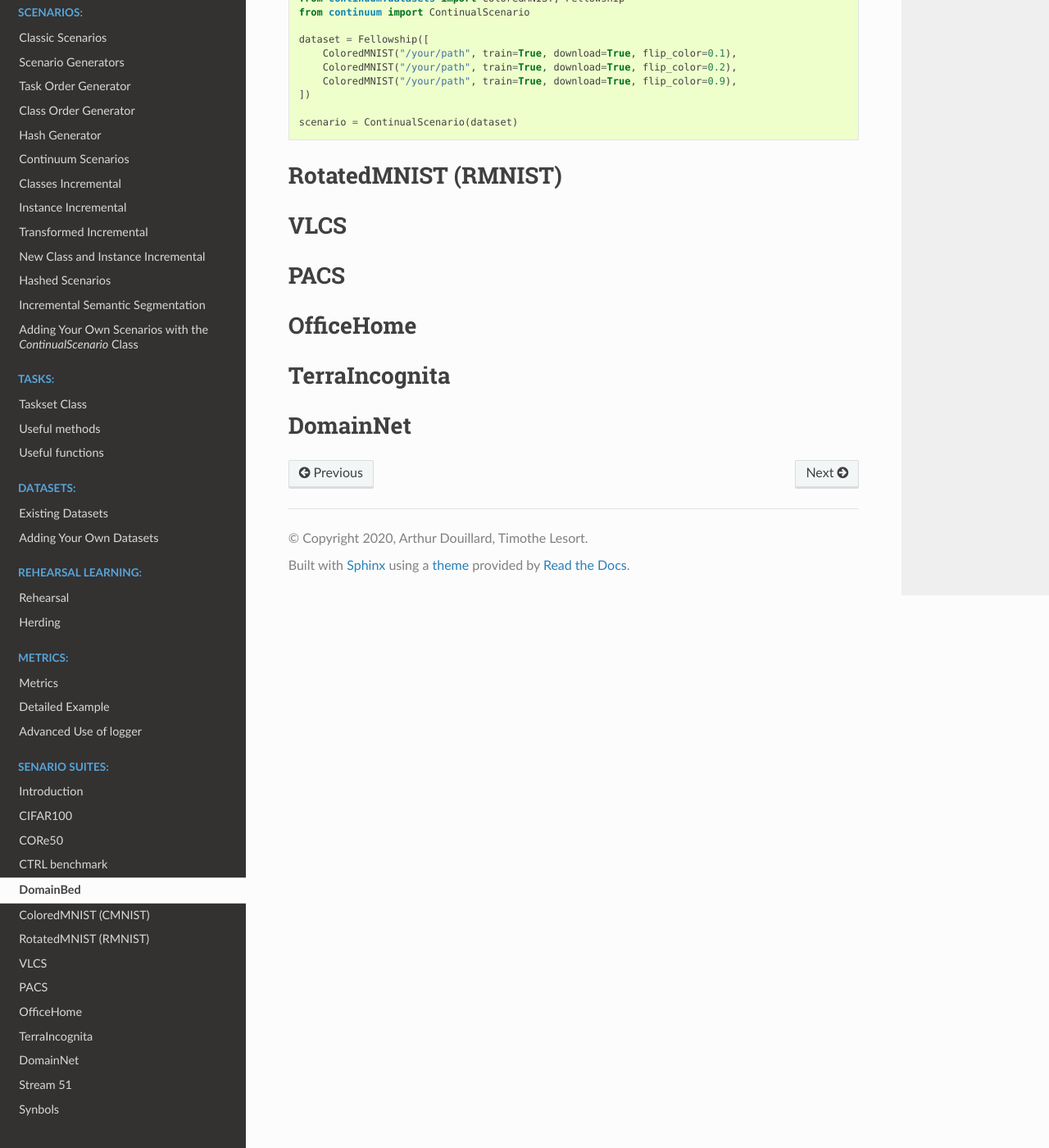
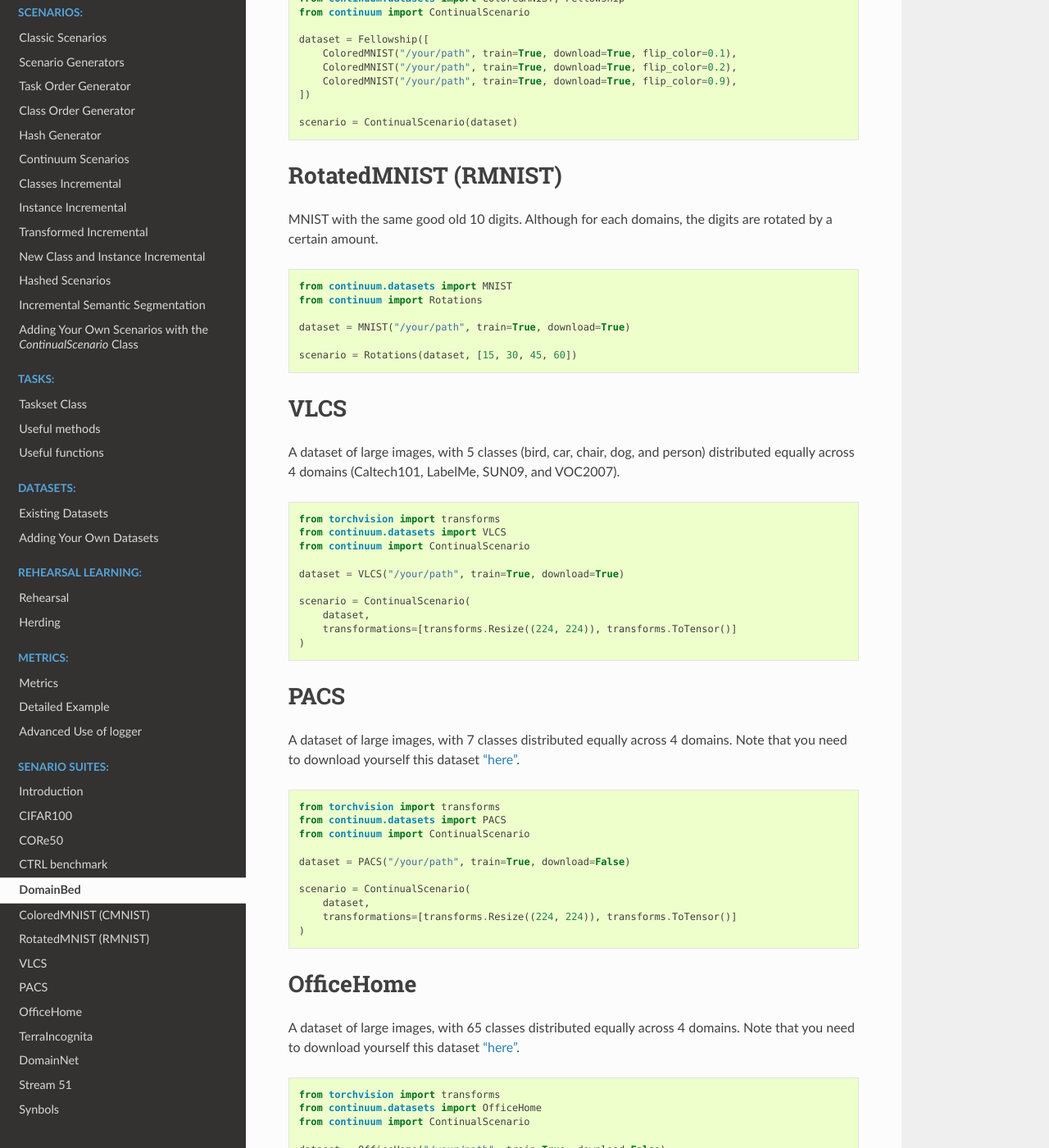
Before and after one commit to Continvvm/continuum, a Sphinx documentation site: the page built from docs/_tutorials/scenarios_suites/DomainBed.rst, in a window 1280 px wide and 1400 px high, scrolled down 772 px. Shown: the whole window at 82% size. Built offline with Sphinx 7.4.7 and the Read the Docs theme 2.0.0, drawn with Linux system fonts in a browser that asks for light colours; some of the changed text lies outside the part shown.

Commit message:
Add webdoc for all datasets of DomainBed.

```diff
--- a/docs/_tutorials/datasets/dataset.rst
+++ b/docs/_tutorials/datasets/dataset.rst
@@ -64,11 +64,11 @@ Existing Datasets
 +----------------------+------------+------------+---------------+-------------------+
 | **Terra Incognita**  | 10         | 224x224x3  | ✅            | Images            |
 +----------------------+------------+------------+---------------+-------------------+
-| **PACS**             | 7          | 224x224x3  | ✅            | Images            |
+| **PACS**             | 7          | 224x224x3  | ❌           | Images            |
 +----------------------+------------+------------+---------------+-------------------+
 | **VLCS**             | 5          | 224x224x3  | ✅            | Images            |
 +----------------------+------------+------------+---------------+-------------------+
-| **OfficeHome**       | 65         | 224x224x3  | ✅            | Images            |
+| **OfficeHome**       | 65         | 224x224x3  | ❌            | Images            |
 +----------------------+------------+------------+---------------+-------------------+
 | **DomainNet**        | 345        | 224x224x3  | ✅            | Images            |
 +----------------------+------------+------------+---------------+-------------------+
--- a/docs/_tutorials/scenarios_suites/DomainBed.rst
+++ b/docs/_tutorials/scenarios_suites/DomainBed.rst
@@ -45,19 +45,121 @@ of the color, then it'll get super bad.
 RotatedMNIST (RMNIST)
 ----------------------
 
+MNIST with the same good old 10 digits. Although for each domains, the digits
+are rotated by a certain amount.
+
+.. code-block:: python
+
+    from continuum.datasets import MNIST
+    from continuum import Rotations
+
+    dataset = MNIST("/your/path", train=True, download=True)
+
+    scenario = Rotations(dataset, [15, 30, 45, 60])
+
 
 VLCS
 ----------------------
 
+A dataset of large images, with 5 classes (bird, car, chair, dog, and person)
+distributed equally across 4 domains (Caltech101, LabelMe, SUN09, and VOC2007).
+
+
+.. code-block:: python
+
+    from torchvision import transforms
+    from continuum.datasets import VLCS
+    from continuum import ContinualScenario
+
+    dataset = VLCS("/your/path", train=True, download=True)
+
+    scenario = ContinualScenario(
+        dataset,
+        transformations=[transforms.Resize((224, 224)), transforms.ToTensor()]
+    )
+
+
 PACS
 ----------------------
 
+A dataset of large images, with 7 classes distributed equally across 4 domains.
+Note that you need to download yourself this dataset
+`"here" <https://drive.google.com/file/d/0B6x7gtvErXgfbF9CSk53UkRxVzg/view>`__.
+
+
+.. code-block:: python
+
+    from torchvision import transforms
+    from continuum.datasets import PACS
+    from continuum import ContinualScenario
+
+    dataset = PACS("/your/path", train=True, download=False)
+
+    scenario = ContinualScenario(
+        dataset,
+        transformations=[transforms.Resize((224, 224)), transforms.ToTensor()]
+    )
+
+
 OfficeHome
 ----------------------
+
+A dataset of large images, with 65 classes distributed equally across 4 domains.
+Note that you need to download yourself this dataset
+`"here" <https://drive.google.com/uc?id=0B81rNlvomiwed0V1YUxQdC1uOTg>`__.
+
+
+.. code-block:: python
+
+    from torchvision import transforms
+    from continuum.datasets import OfficeHome
+    from continuum import ContinualScenario
+
+    dataset = OfficeHome("/your/path", train=True, download=False)
+
+    scenario = ContinualScenario(
+        dataset,
+        transformations=[transforms.Resize((224, 224)), transforms.ToTensor()]
+    )
+
+
 
 TerraIncognita
 ----------------------
 
 
+A dataset of large images, with 10 classes distributed equally across 4 domains.
+
+
+.. code-block:: python
+
+    from torchvision import transforms
+    from continuum.datasets import TerraIncognita
+    from continuum import ContinualScenario
+
+    dataset = TerraIncognita("/your/path", train=True, download=False)
+
+    scenario = ContinualScenario(
+        dataset,
+        transformations=[transforms.Resize((224, 224)), transforms.ToTensor()]
+    )
+
+
+
 DomainNet
 ----------------------
+
+A dataset of large images, with 345 classes distributed equally across 6 domains.
+
+.. code-block:: python
+
+    from torchvision import transforms
+    from continuum.datasets import DomainNet
+    from continuum import ContinualScenario
+
+    dataset = DomainNet("/your/path", train=True, download=False)
+
+    scenario = ContinualScenario(
+        dataset,
+        transformations=[transforms.Resize((224, 224)), transforms.ToTensor()]
+    )
```
